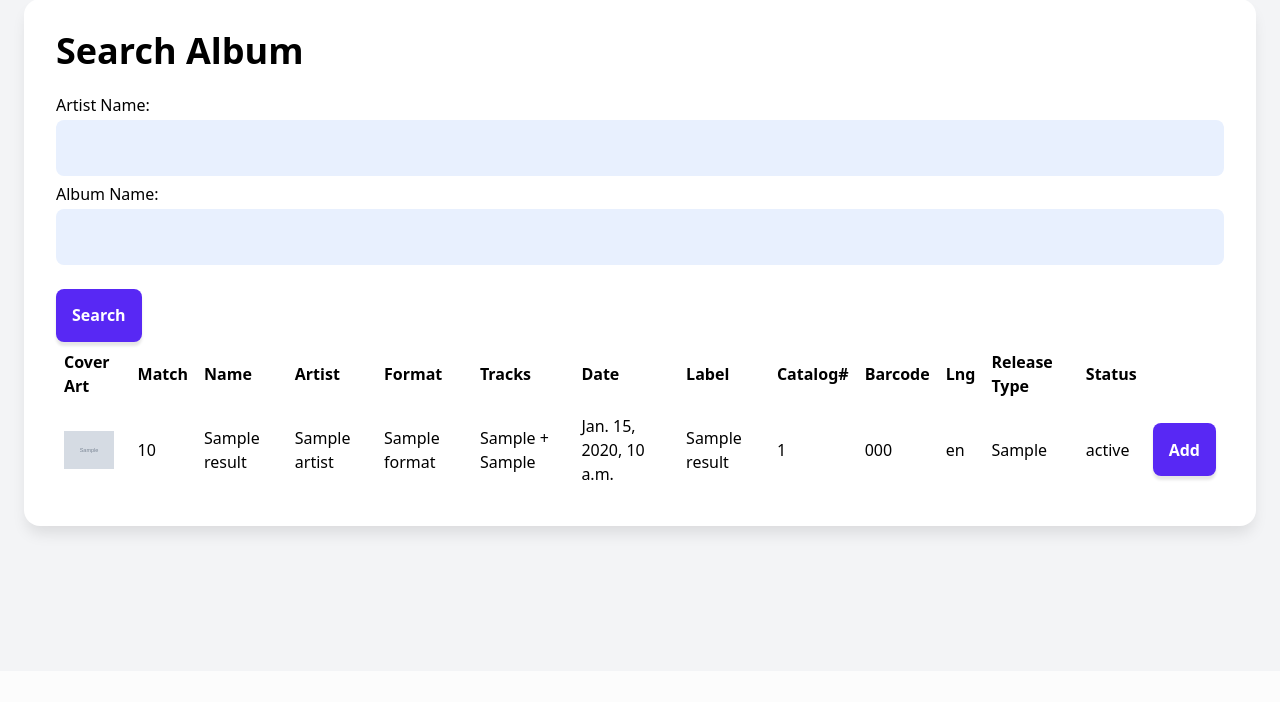
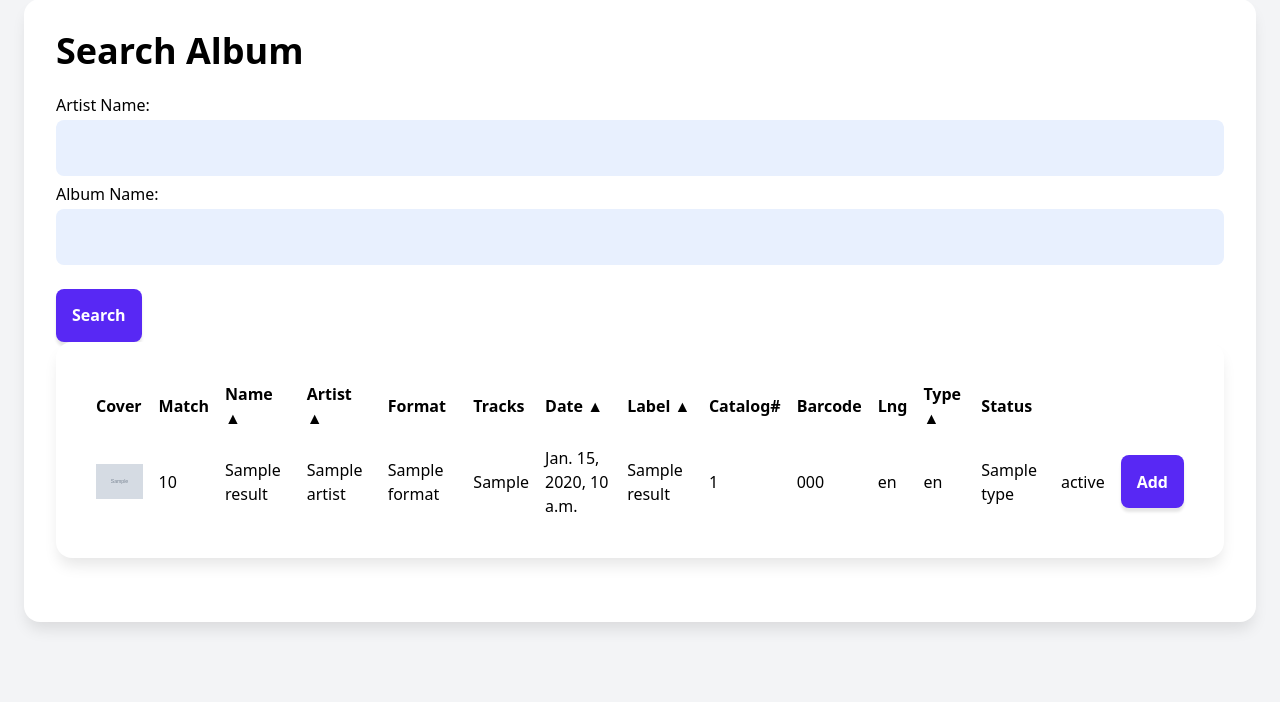
Before and after one commit to jseverijn3k/collector, a Django app: template templates/a_collections/release_create.html in a window 1280 px wide. Shown: the part 129-831 px from the top of the page. Before the commit the page ends 670 px from the top, so only its background shows below. Run offline with Django 5.2, Linux system fonts and the light colour scheme; the template is opened without the code that fills it: most values are stand-ins (such as "Sample title", 1, 10 or a date in 2020); grey boxes marked "Sample" are stand-in pictures; some libraries are stand-ins or nearby versions.

Commit message:
integrate add button on collection page, so it is easier to add releases to your collection

```diff
--- a/a_collections/utils.py
+++ b/a_collections/utils.py
@@ -20,7 +20,7 @@ def release_search(artist, album):
     result = mbz.search_releases(artist=artist, release=album, limit=10)
     # On success, result is a dictionary with a single key:
     # "release-list", which is a list of dictionaries.
-    print(result)
+    # print(result)
     return result
 
 
--- a/a_config/urls.py
+++ b/a_config/urls.py
@@ -37,7 +37,7 @@ urlpatterns = [
     # a_collections urls
     path('', home_view, name='home'),
 
-    path('collection/list', collection_list_view, name='collection-list'),
+    path('collection/list/', collection_list_view, name='collection-list'),
     path('results_table/',  collection_list_view, name='results_table'),
     path('results_cover/',  collection_list_view, name='results_cover'),
 
@@ -45,7 +45,7 @@ urlpatterns = [
     # path('release/create/', release_create_view, name='release-create'),
     path('collection/delete/<pk>', collection_delete_view, name='collection-delete'),
 
-    path('release/list', release_list_view, name='release-list'),
+    path('release/list/', release_list_view, name='release-list'),
     path('release/<pk>', release_page_view, name='release-page'),
     path('release/create/', release_create_view, name='release-create'),
     path('release/delete/<pk>', release_delete_view, name='release-delete'),
--- /dev/null
+++ b/templates/a_collections/partials/musicbrainz_results_table.html
@@ -0,0 +1,81 @@
+<div id="results-table">
+    {% if results %}
+    <table>
+        <thead>
+          <tr>
+            <th class="hidden-mobile">Cover</th>
+            <th>Match</th>
+            <th>Name <a href="?sort=name">▲</a></th>
+            <th>Artist <a href="?sort=artist">▲</a></th>
+            <th>Format</th>
+            <th class="hidden-mobile">Tracks</th>
+            <th class="hidden-mobile">Date <a href="?sort=date">▲</a></th>
+            <th>Label <a href="?sort=label">▲</a></th>
+            <th>Catalog#</th>
+            <th>Barcode</th>
+            <th class="hidden-mobile">Lng</th>
+            <th class="hidden-mobile">Type <a href="?sort=type">▲</a></th>
+            <th class="hidden-mobile">Status</th>
+          </tr>
+        </thead>
+        <tbody>
+          {% for result in results %}
+          <tr>
+            <td class="hidden-mobile">
+              {% comment %} {{result.cover_art_images}} {% endcomment %}
+              {% for image_info in result.cover_art_images %}
+                <img src="{{ image_info.image_small }}" alt="Cover Art" width="50" height="50">
+              {% endfor %}
+            </td>
+            <td>{{ result.ext_score }}</td>
+            <td>{{ result.name }}</td>
+            <td>{{ result.artist }}</td>
+            <td>{{ result.format }}</td>
+            <td class="hidden-mobile">{{ result.cd_tracks }} {% if result.dvd_tracks > 0 %} + {{ result.dvd_tracks }} {% endif %}</td>
+            <td class="hidden-mobile">{{ result.date }}</td>
+            <td>{{ result.record_label }}</td>
+            <td>{{ result.catalog_number }}</td>
+            <td>{{ result.barcode }}</td>
+            <td>{{ result.language }}</td>
+            <td class="hidden-mobile">{{ result.language }}</td>
+            <td class="hidden-mobile">{{ result.type }}</td>
+            <td class="hidden-mobile">{{ result.status }}</td>
+            <td>
+              <form method="post" action="{% url 'add_artist' %}">
+                {% csrf_token %}
+                <input type="hidden" name="ext_score" value="{{ result.ext_score }}">
+                <input type="hidden" name="cover_art_images" value="{{ result.cover_art_images}}">
+                <input type="hidden" name="release_id" value="{{ result.release_id }}">
+                <input type="hidden" name="release_name" value="{{ result.name }}">
+                <input type="hidden" name="artist_id" value="{{ result.artist_id }}">
+                <input type="hidden" name="artist_name" value="{{ result.artist }}">
+                <input type="hidden" name="format" value="{{ result.format }}">
+                <input type="hidden" name="date" value="{{ result.date }}">
+                <input type="hidden" name="cd_tracks" value="{{ result.cd_tracks }}">
+                <input type="hidden" name="dvd_tracks" value="{{ result.dvd_tracks }}">
+                <input type="hidden" name="type" value="{{ result.release_type }}">
+                <input type="hidden" name="barcode" value="{{ result.barcode }}">
+                <input type="hidden" name="catalog_number" value="{{ result.catalog_number }}">
+                <input type="hidden" name="language" value="{{ result.language }}">
+                <input type="hidden" name="status" value="{{ result.status }}">
+                <input type="hidden" name="label" value="{{ result.label }}">
+                <input type="hidden" name="label_id" value="{{ result.label_id }}">
+                <button type="submit">Add</button>
+              </form>
+            </td>
+          </tr>
+          {% endfor %}
+        </tbody>
+      </table>
+    {% endif %}
+  </div>
+
+
+<style>
+  /* Hide certain columns on mobile devices */
+  @media only screen and (max-width: 600px) {
+    .hidden-mobile {
+      display: none;
+    }
+  }
+  </style>
--- a/templates/a_collections/release_create.html
+++ b/templates/a_collections/release_create.html
@@ -3,102 +3,25 @@
 
 {% block content %}
 
+
 <div class="card !p-8">
     <h1>Search Album</h1>
-    <form method="get" action="{% url 'search_release' %}">
+    <form method="post" action="{% url 'search_release' %}">
+        {% csrf_token %}
         <label for="artist_name">Artist Name:</label>
-        <input type="text" name="artist_name" id="artist_name">
+        <input type="text" name="artist" id="artist_name">
         <br>
         <label for="album_name">Album Name:</label>
-        <input type="text" name="album_name" id="album_name">
+        <input type="text" name="album" id="album_name">
         <br>
         <br>
         <button type="submit">Search</button>
     </form>
 
-    {% if results %}
-    <table>
-        <thead>
-          <tr>
-            <th>Cover Art</th>
-            <th>Match</th>
-            <th>Name</th>
-            <th>Artist</th>
-            <th>Format</th>
-            <th>Tracks</th>
-            <th>Date</th>
-            <th>Label</th>
-            <th>Catalog#</th>
-            <th>Barcode</th>
-            <th>Lng</th>
-            <th>Release Type</th>
-            <th>Status</th>
-          </tr>
-        </thead>
-        <tbody>
+    <div id="results-container" class="card !p-8">
+      {% include 'a_collections/partials/musicbrainz_results_table.html' %}
+    </div>
 
-          {% for result in results %}
-          <tr>
-            <td>
-              {% comment %} {{result.cover_art_images}} {% endcomment %}
-              {% for image_info in result.cover_art_images %}
-                <img src="{{ image_info.image_small }}" alt="Cover Art" width="50" height="50">
-              {% endfor %}
-            </td>
-            <td>{{ result.ext_score }}</td>
-            <td>{{ result.name }}</td>
-            <td>{{ result.artist }}</td>
-            <td>{{ result.format }}</td>
-            <td>{{ result.cd_tracks }} + {{ result.dvd_tracks }}</td>
-            <td>{{ result.date }}</td>
-            <td>{{ result.label }}</td>
-            <td>{{ result.catalog_number }}</td>
-            <td>{{ result.barcode }}</td>
-            <td>{{ result.language }}</td>
-            <td>{{ result.release_type }}</td>
-            <td>{{ result.status }}</td>
-            <td>
-              <form method="post" action="{% url 'add_artist' %}">
-                {% csrf_token %}
-                <input type="hidden" name="ext_score" value="{{ result.ext_score }}">
-                <input type="hidden" name="cover_art_images" value="{{ result.cover_art_images}}">
-                <input type="hidden" name="release_id" value="{{ result.release_id }}">
-                <input type="hidden" name="release_name" value="{{ result.name }}">
-                <input type="hidden" name="artist_id" value="{{ result.artist_id }}">
-                <input type="hidden" name="artist_name" value="{{ result.artist }}">
-                <input type="hidden" name="format" value="{{ result.format }}">
-                <input type="hidden" name="date" value="{{ result.date }}">
-                <input type="hidden" name="cd_tracks" value="{{ result.cd_tracks }}">
-                <input type="hidden" name="dvd_tracks" value="{{ result.dvd_tracks }}">
-                <input type="hidden" name="type" value="{{ result.release_type }}">
-                <input type="hidden" name="barcode" value="{{ result.barcode }}">
-                <input type="hidden" name="catalog_number" value="{{ result.catalog_number }}">
-                <input type="hidden" name="language" value="{{ result.language }}">
-                <input type="hidden" name="status" value="{{ result.status }}">
-                <input type="hidden" name="label" value="{{ result.label }}">
-                <input type="hidden" name="label_id" value="{{ result.label_id }}">
-                <button type="submit">Add</button>
-              </form>
-            </td>
-          </tr>
-          {% endfor %}
-        </tbody>
-      </table>
-    {% comment %} <h2>Search Results:</h2>
-    <ul>
-        {% for result in results %}
-        {% comment %} {{result}} {% endcomment %}
-        {% comment %} <li>{{ result.release_id }} - {{ result.ext_score }} - {{ result.title }} {{ result.artist_name }} - {{ result.barcode }} {{result.release_group_id}} {{result.date}} {{result.format}}</li>
-        <form method="post" action="{% url 'add_artist' %}">
-            {% csrf_token %}
-            <input type="hidden" name="id" value="{{ result.release_id }}">
-            <input type="hidden" name="title" value="{{ result.title }}">
-            <input type="hidden" name="artist_name" value="{{ result.artist_name }}">
-            <input type="hidden" name="ext_score" value="{{ result.ext_score }}">
-            <button type="submit">Add</button>
-        </form>
-        {% endfor %}
-    </ul> {% endcomment %}
-    {% endif %}
+
 </div>
 {% endblock %}
```
Also changed, not shown: a_collections/views.py (+48 -4 lines), templates/a_collections/collection_list.html (+18 -9 lines).
